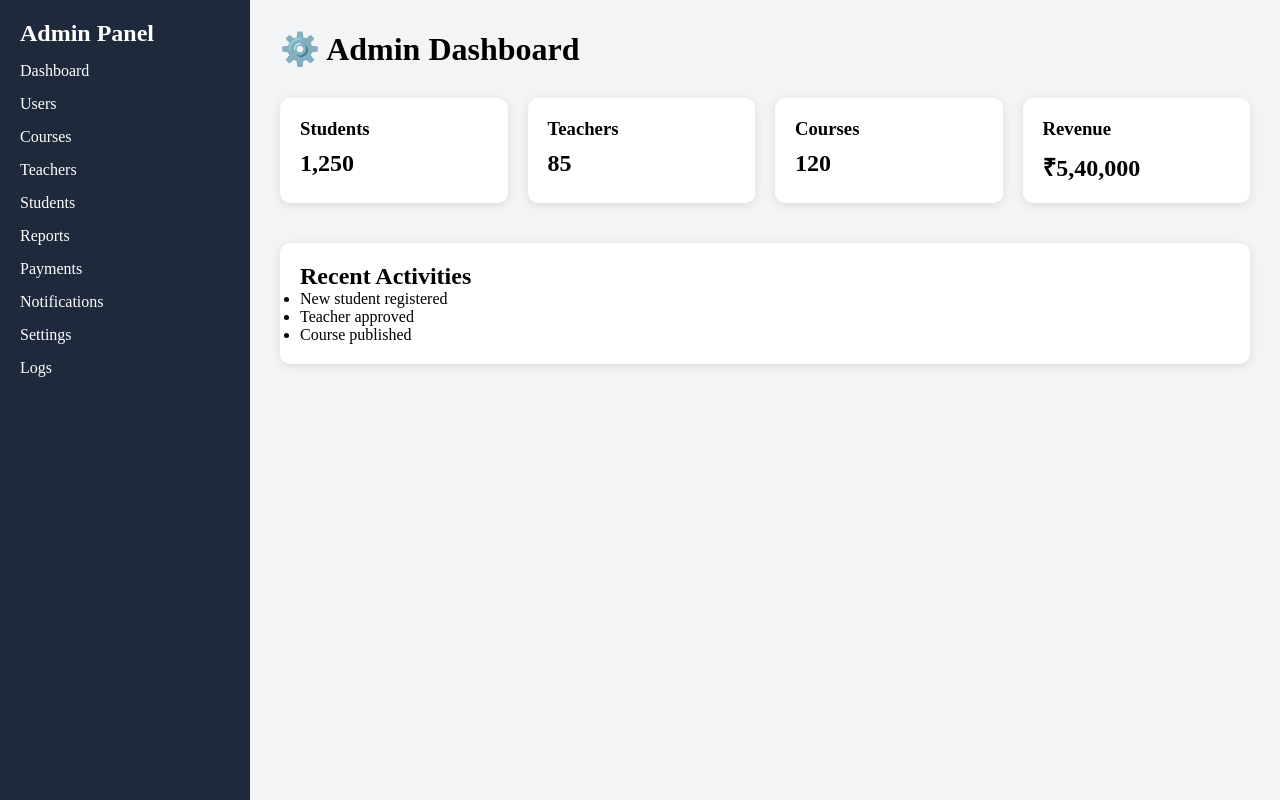
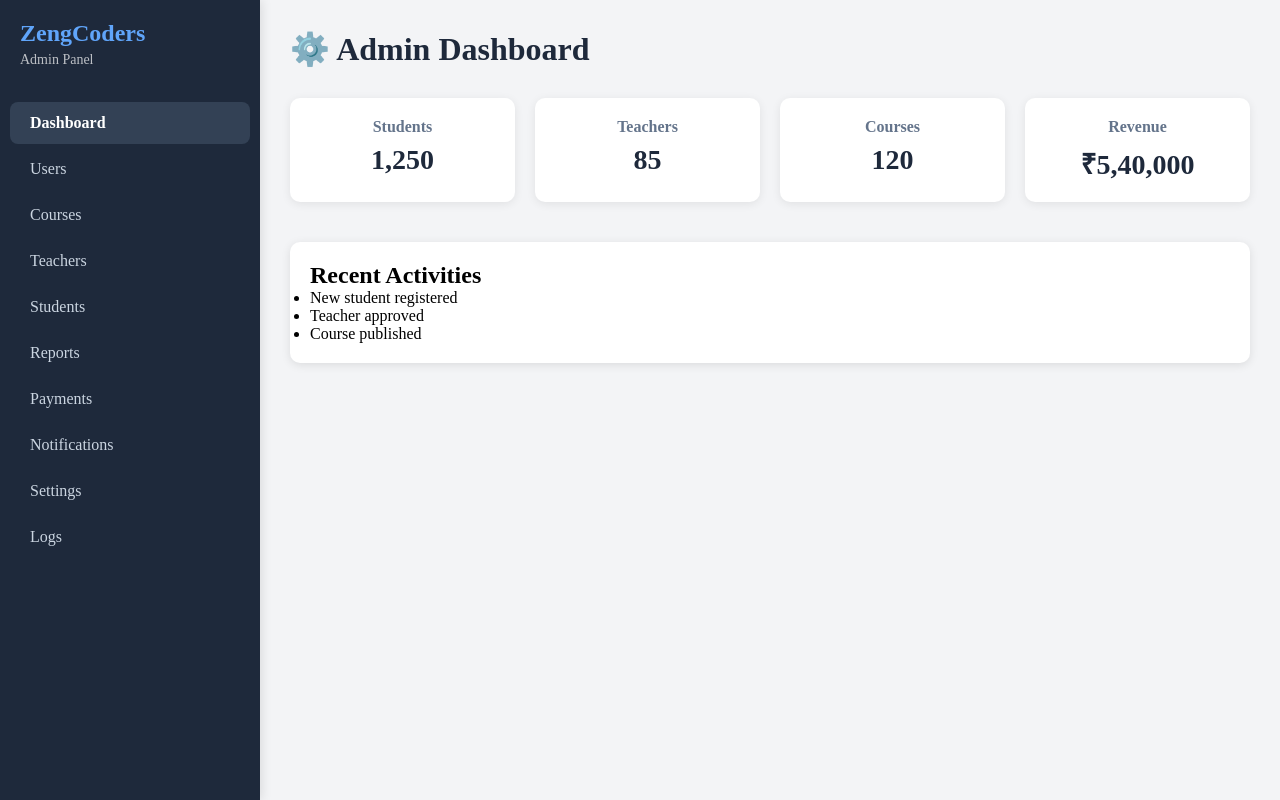
Before and after one commit to tvt1234/zenGcoderhubfrontend, a React (Vite) app: page /admin/dashboard in a window 1280 px wide. Built offline with nearby package versions, Linux system fonts and the light colour scheme; sample sign-in values are in the browser's storage.

Commit message:
change for logs

```diff
--- a/src/components/AdminLayout.jsx
+++ b/src/components/AdminLayout.jsx
@@ -3,19 +3,16 @@ import AdminSidebar from "./AdminSidebar";
 
 const AdminLayout = () => {
   return (
-    <div
-      style={{
-        display: "flex",
-        minHeight: "100vh",
-      }}
-    >
+    <div style={{ display: "flex", minHeight: "100vh" }}>
       <AdminSidebar />
 
       <div
         style={{
           flex: 1,
+          marginLeft: "260px",   // Same as sidebar width
           padding: "30px",
           background: "#f3f4f6",
+          minHeight: "100vh",
         }}
       >
         <Outlet />
--- a/src/components/AdminSidebar.jsx
+++ b/src/components/AdminSidebar.jsx
@@ -1,6 +1,8 @@
-import { Link } from "react-router-dom";
+import { Link, useLocation } from "react-router-dom";
 
 const AdminSidebar = () => {
+  const location = useLocation();
+
   const menus = [
     { title: "Dashboard", path: "/admin/dashboard" },
     { title: "Users", path: "/admin/users" },
@@ -17,29 +19,49 @@ const AdminSidebar = () => {
   return (
     <div
       style={{
-        width: "250px",
+        width: "260px",
         background: "#1e293b",
         color: "#fff",
-        height: "100vh",
-        padding: "20px",
+        minHeight: "100vh",
+        padding: "20px 0",
+        position: "fixed",
+        left: 0,
+        top: 0,
+        boxShadow: "2px 0 10px rgba(0,0,0,0.1)",
+        zIndex: 100,
       }}
     >
-      <h2>Admin Panel</h2>
+      <div style={{ padding: "0 20px 30px" }}>
+        <h2 style={{ margin: 0, color: "#60a5fa" }}>ZengCoders</h2>
+        <p style={{ margin: "5px 0 0", fontSize: "14px", opacity: 0.7 }}>
+          Admin Panel
+        </p>
+      </div>
 
-      {menus.map((menu) => (
+      <div style={{ padding: "0 10px" }}>
+        {menus.map((menu) => {
+          const isActive = location.pathname === menu.path;
+          return (
             <Link
               key={menu.path}
               to={menu.path}
               style={{
                 display: "block",
-            color: "#fff",
+                color: isActive ? "#fff" : "#cbd5e1",
+                background: isActive ? "#334155" : "transparent",
+                padding: "12px 20px",
+                margin: "4px 0",
+                borderRadius: "8px",
                 textDecoration: "none",
-            margin: "15px 0",
+                fontWeight: isActive ? "600" : "400",
+                transition: "all 0.3s",
               }}
             >
               {menu.title}
             </Link>
-      ))}
+          );
+        })}
+      </div>
     </div>
   );
 };
--- a/src/global.css
+++ b/src/global.css
@@ -18,3 +18,23 @@
   font-size: 24px;
   font-weight: bold;
 }
+.admin-card {
+  background: white;
+  padding: 20px;
+  border-radius: 10px;
+  box-shadow: 0 2px 10px rgba(0,0,0,0.08);
+  text-align: center;
+}
+
+.admin-card h3 {
+  margin: 0 0 8px 0;
+  color: #64748b;
+  font-size: 16px;
+}
+
+.admin-card p {
+  margin: 0;
+  font-size: 28px;
+  font-weight: bold;
+  color: #1e293b;
+}
--- a/src/pages/dashboard/AdminDashboard.jsx
+++ b/src/pages/dashboard/AdminDashboard.jsx
@@ -4,6 +4,7 @@ const AdminDashboard = () => {
       <h1
         style={{
           marginBottom: "30px",
+          color: "#1e293b",
         }}
       >
         ⚙️ Admin Dashboard
@@ -12,26 +13,23 @@ const AdminDashboard = () => {
       <div
         style={{
           display: "grid",
-          gridTemplateColumns:
-            "repeat(auto-fit,minmax(220px,1fr))",
+          gridTemplateColumns: "repeat(auto-fit, minmax(220px, 1fr))",
           gap: "20px",
+          marginBottom: "40px",
         }}
       >
         <div className="admin-card">
           <h3>Students</h3>
           <p>1,250</p>
         </div>
-
         <div className="admin-card">
           <h3>Teachers</h3>
           <p>85</p>
         </div>
-
         <div className="admin-card">
           <h3>Courses</h3>
           <p>120</p>
         </div>
-
         <div className="admin-card">
           <h3>Revenue</h3>
           <p>₹5,40,000</p>
@@ -44,12 +42,10 @@ const AdminDashboard = () => {
           background: "#fff",
           padding: "20px",
           borderRadius: "10px",
-          boxShadow:
-            "0 2px 10px rgba(0,0,0,0.1)",
+          boxShadow: "0 2px 10px rgba(0,0,0,0.1)",
         }}
       >
         <h2>Recent Activities</h2>
-
         <ul>
           <li>New student registered</li>
           <li>Teacher approved</li>
```
Lines whose indentation alone changed are shown as unchanged.
